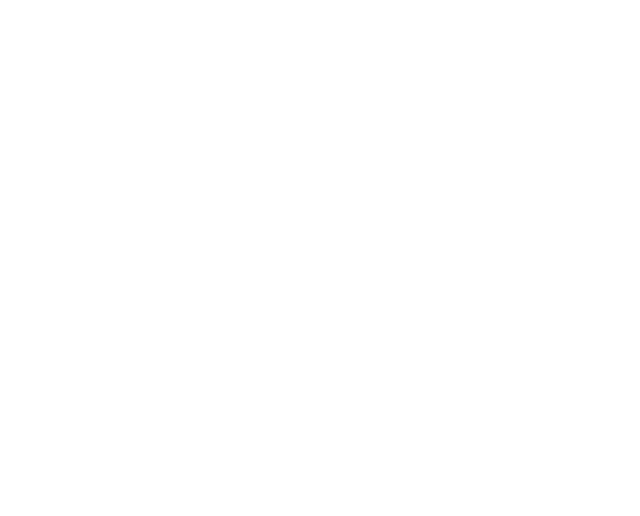
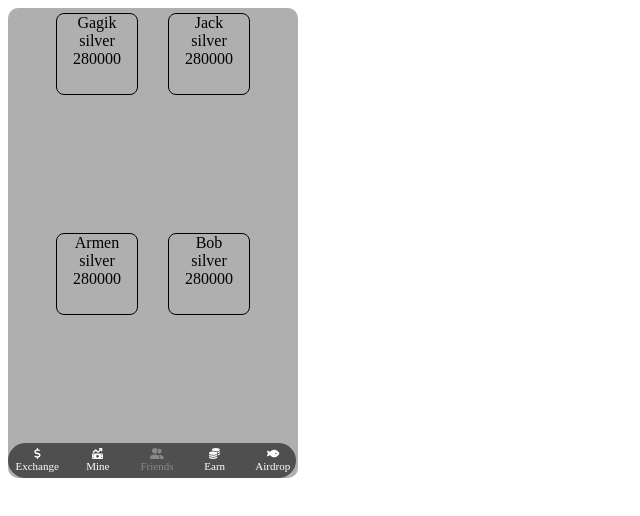
Before and after one commit to Vigen900/hamster-kombat, a React (Create React App) app in the folder hamster-kombat/: page /friends in a window 1280 px wide. Shown: the top 516 px of the page, without its empty margins (0-640 px from the left). Built offline with nearby package versions, Linux system fonts and the light colour scheme.

Commit message:
added style and friends component

```diff
--- a/hamster-kombat/src/components/Friends.js
+++ b/hamster-kombat/src/components/Friends.js
@@ -1,6 +1,23 @@
+import Navigation from './Navigation';
+import '../friends.css'
+
 function Friends(){
+    const friends = [
+        {name:'Gagik', profite:280_000, progress:'silver', profitePerHour:25_000},
+        {name:'Jack', profite:280_000, progress:'silver', profitePerHour:25_000},
+        {name:'Armen', profite:280_000, progress:'silver', profitePerHour:25_000},
+        {name:'Bob', profite:280_000, progress:'silver', profitePerHour:25_000}
+    ]
+
     return<>
-
+        <div className="App">
+        <div className="parent">
+                    {friends.map((u)=>{
+                        return <div className="card">{u.name} <br/>{u.progress} <br/>{u.profite}</div>
+                    })}
+            </div>
+            <Navigation selected={'friends'}></Navigation>
+        </div>
     </>
 }
 
--- a/hamster-kombat/src/components/Mine.js
+++ b/hamster-kombat/src/components/Mine.js
@@ -41,10 +41,10 @@ function Mine(){
             </div>
             <div className="parent">
                     {tasks.map((u)=>{
-                        return u.type == selectedType && <div className="card">{u.title}</div>
+                        return u.type == selectedType && <div className="card">{u.title}{u.level}</div>
                     })}
             </div>
-            <Navigation></Navigation>
+            <Navigation selected={'mine'}></Navigation>
         </div>
 
     </>
--- a/hamster-kombat/src/components/Navigation.js
+++ b/hamster-kombat/src/components/Navigation.js
@@ -6,7 +6,7 @@ import { faFish } from '@fortawesome/free-solid-svg-icons/faFish'
 import { FontAwesomeIcon } from '@fortawesome/react-fontawesome'
 import { Link } from 'react-router-dom';
 
-function Navigation(){
+function Navigation({selected}){
  return <>
     <div className='bar-list'>
         <ul>
@@ -17,25 +17,25 @@ function Navigation(){
             </Link>
           </li>
           <li>
-            <Link className='a-mine' to={'/mine'}>
+            <Link className={selected == 'mine' && 'active'} to={'/mine'}>
               <FontAwesomeIcon icon={faMoneyBillTrendUp}/>
               Mine
             </Link>
           </li>
           <li>
-            <Link to={'/friends'}>
+            <Link className={selected == 'friends' && 'active'} to={'/friends'}>
               <FontAwesomeIcon icon={faUserGroup}/>
               Friends
             </Link>
           </li>
           <li>
-            <Link to={'/earn'}>
+            <Link className={selected == 'earn' && 'active'} to={'/earn'}>
               <FontAwesomeIcon icon={faCoins}/>
               Earn
             </Link>
           </li>
           <li>
-            <Link to={'/airdrop'}>
+            <Link className={selected == 'airdrop' && 'active'} to={'/airdrop'}>
               <FontAwesomeIcon icon={faFish}/>
               Airdrop
             </Link>
--- /dev/null
+++ b/hamster-kombat/src/friends.css
@@ -0,0 +1,3 @@
+.active{
+    color: rgb(138, 137, 137);
+}
--- a/hamster-kombat/src/mine.css
+++ b/hamster-kombat/src/mine.css
@@ -34,6 +34,6 @@
     text-align: center;
     margin-bottom: 10px;
   }
-  .a-mine{
-    color: #000;
+  .active{
+    color: rgb(138, 137, 137);
   }
```
